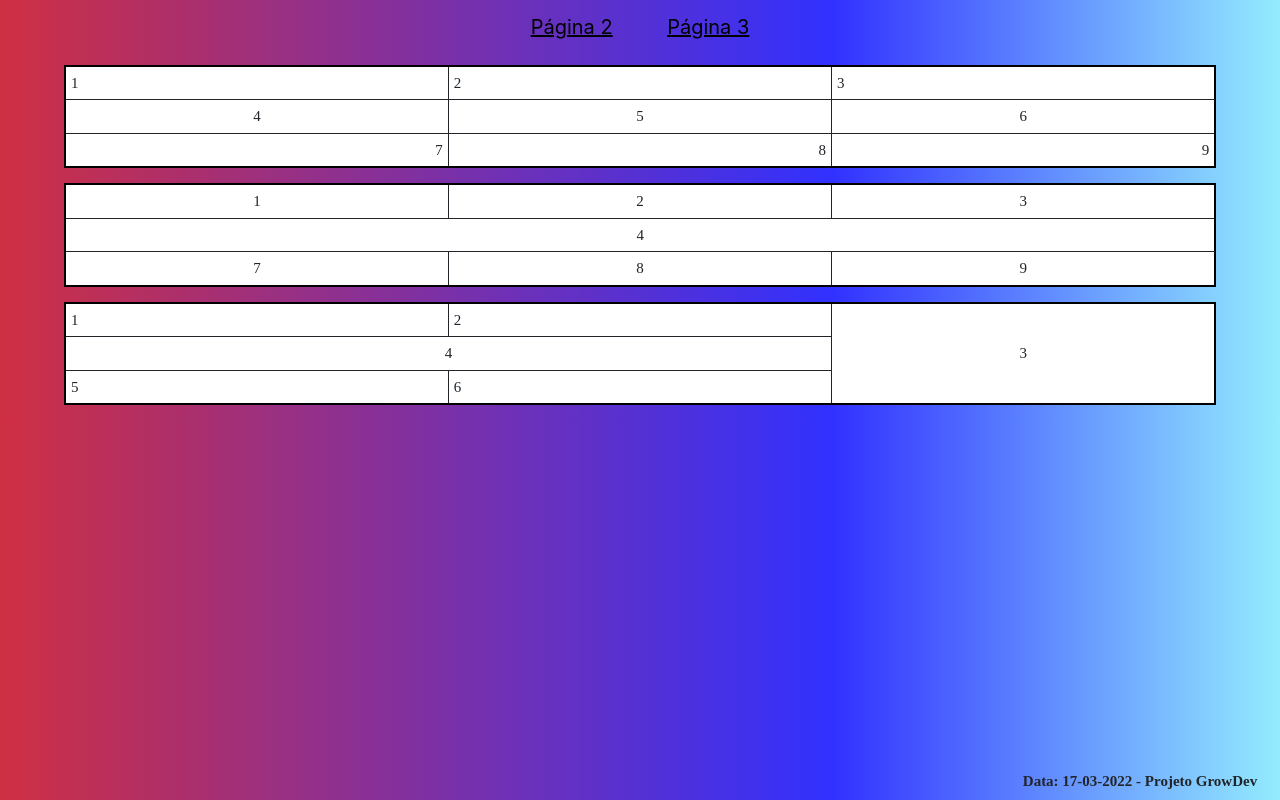
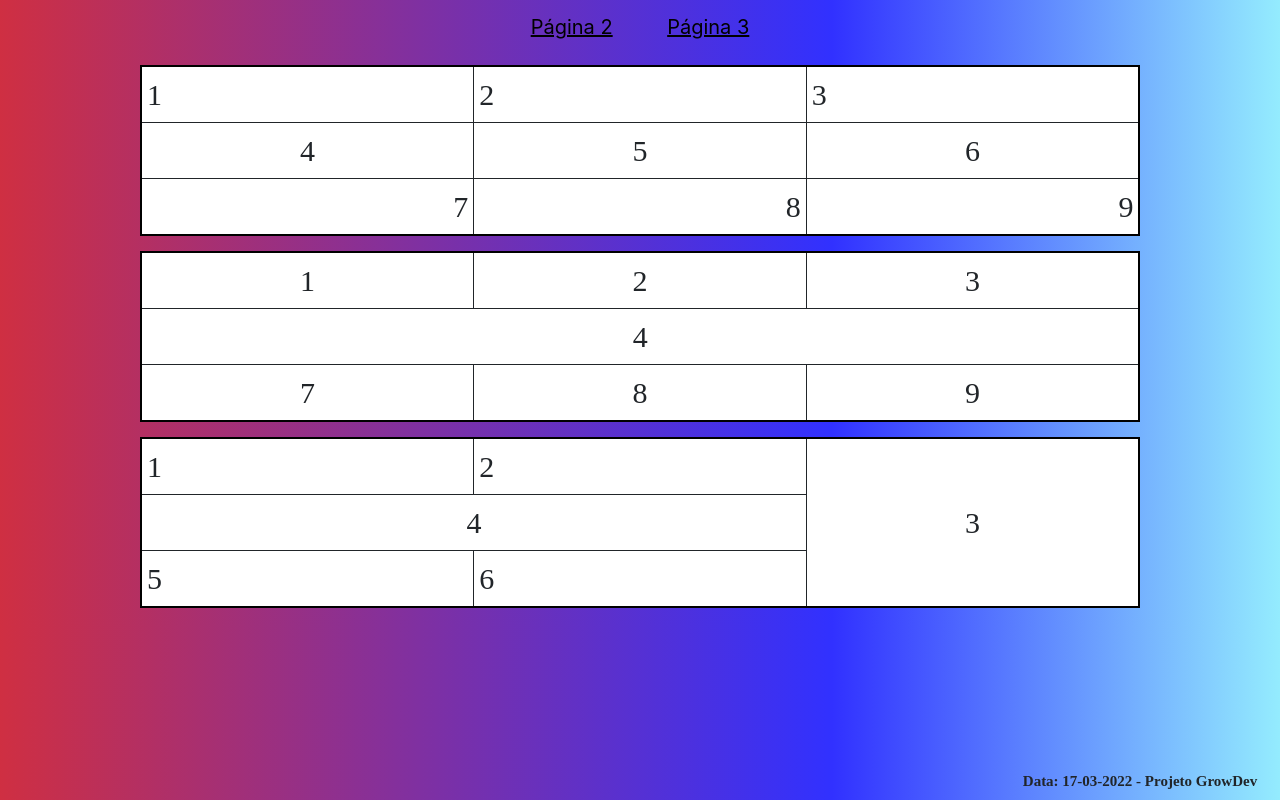
Before and after one commit to murilopacheco98/table, a plain HTML site: page página1.html in a window 1280 px wide. Drawn offline with nearby package versions, Linux system fonts and the light colour scheme.

Commit message:
trabalho final

```diff
--- a/página1.html
+++ b/página1.html
@@ -23,6 +23,7 @@
         text-align: center;
         border: 1px solid;
         background-color: white;
+        font-size: 30px;
       }
       table {
 
@@ -57,7 +58,7 @@
         <a href="./página3.html" style="color: black; font-size: 20px;" target="_blank"><u> Página 3</u></a>
       </nav>
     </header>
-      <table style="width: 100%; margin-bottom: 15px;">
+      <table style="max-width: 100%; margin-bottom: 15px; width: 1000px; height: 150px;">
         <colgroup>
             <col span="0" style="width: 33.33%;">
             <col span="1" style="width: 33.33%;">
@@ -81,7 +82,7 @@
           </tr>
         </tbody>
       </table>
-      <table style="width: 100%; margin-bottom: 15px;">
+      <table style="max-width: 100%; margin-bottom: 15px; width: 1000px; height: 150px;">
         <colgroup>
             <col span="0" style="width: 33.33%;">
             <col span="1" style="width: 33.33%;">
@@ -104,7 +105,7 @@
           </tr>
         </tbody>
       </table>
-      <table style="width: 100%; margin-bottom: 15px;">
+      <table style="max-width: 100%; margin-bottom: 15px; width: 1000px; height: 150px;;">
         <colgroup>
             <col span="0" style="width: 33.33%;">
             <col span="1" style="width: 33.33%;">
```
Also changed, not shown: página2.html (+1 -1 lines), página3.html (+2 -2 lines), Images/cronograma.png (deleted), Images/página-1.png (added), Images/página-2.png (added), Images/página-3.png (added), Images/relogio.png (deleted), Images/resultado-final.png (deleted).
